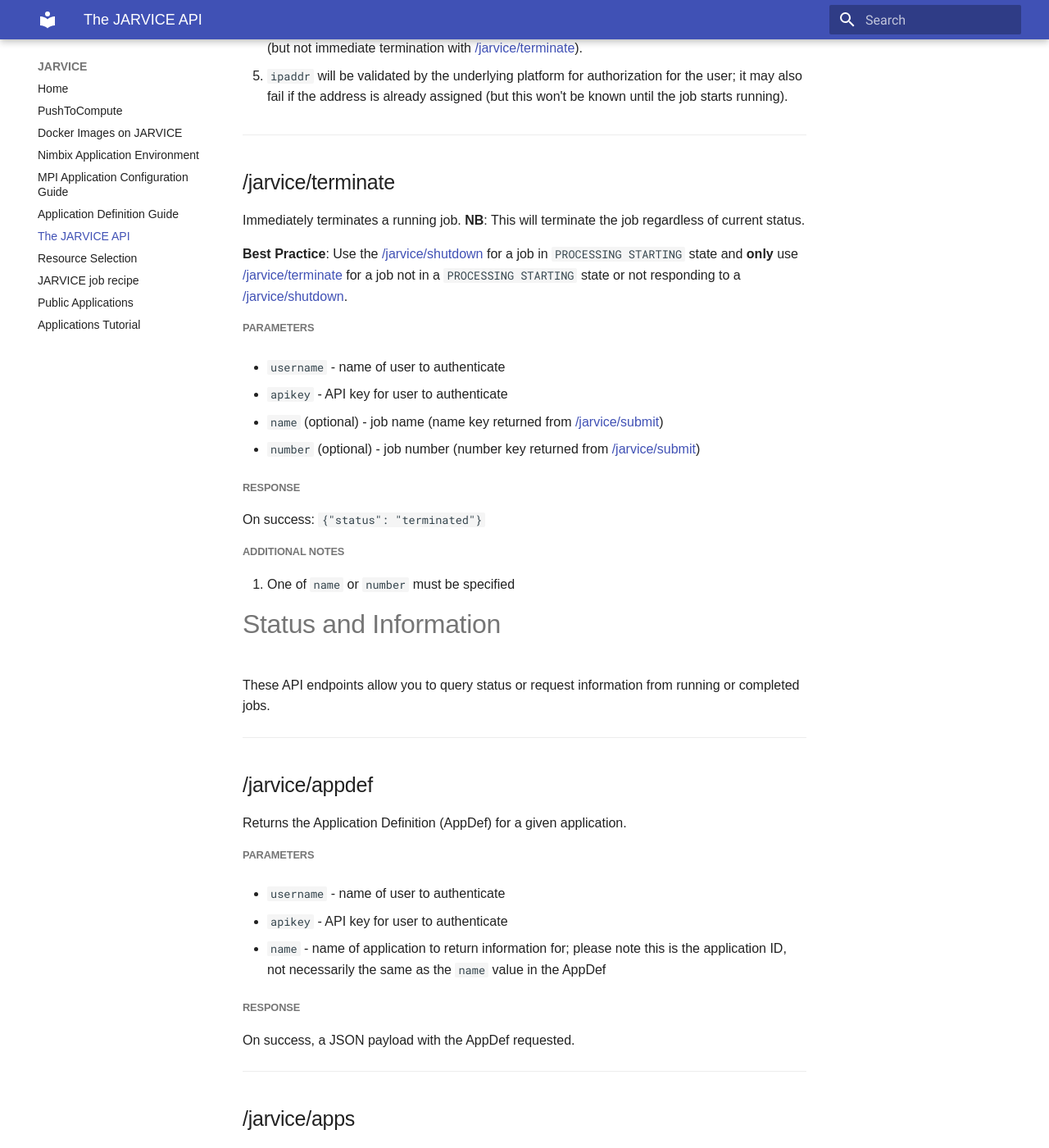
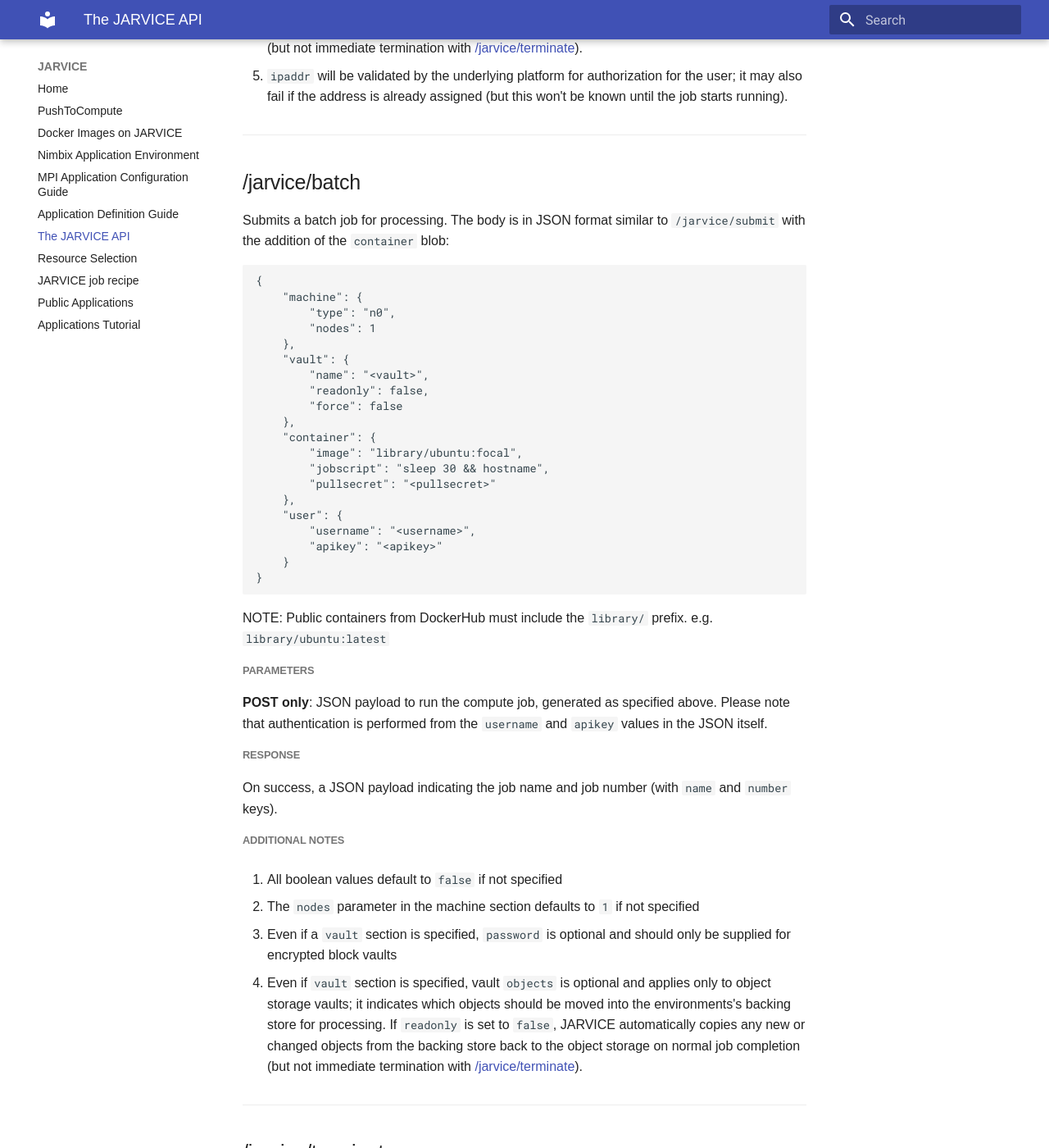
Before and after one commit to nimbix/jardoc, an MkDocs documentation site: the page built from docs/api.md, in a window 1280 px wide and 1400 px high, scrolled down 4284 px. Shown: the whole window at 82% size. Built offline with MkDocs 1.6.1 and Material for MkDocs 9.7.7, drawn with Linux system fonts in a browser that asks for light colours.

Commit message:
add /jarvice/batch
Signed-off-by: Kenneth Hill <ken.hill@nimbix.net>

````diff
--- a/docs/api.md
+++ b/docs/api.md
@@ -144,6 +144,54 @@
 
 5. ```ipaddr``` will be validated by the underlying platform for authorization for the user; it may also fail if the address is already assigned (but this won't be known until the job starts running).
 
+---
+## /jarvice/batch
+
+Submits a batch job for processing. The body is in JSON format similar to ```/jarvice/submit``` with the addition of the ```container``` blob:
+
+```json
+{
+    "machine": {
+        "type": "n0",
+        "nodes": 1
+    },
+    "vault": {
+        "name": "<vault>",
+        "readonly": false,
+        "force": false
+    },
+    "container": {
+        "image": "library/ubuntu:focal",
+        "jobscript": "sleep 30 && hostname",
+        "pullsecret": "<pullsecret>"
+    },
+    "user": {
+        "username": "<username>",
+        "apikey": "<apikey>"
+    }
+}
+```
+
+NOTE: Public containers from DockerHub must include the ```library/``` prefix. e.g. ```library/ubuntu:latest```
+
+
+##### Parameters
+
+**POST only**: JSON payload to run the compute job, generated as specified above.  Please note that authentication is performed from the ```username``` and ```apikey``` values in the JSON itself.
+
+##### Response
+
+On success, a JSON payload indicating the job name and job number (with ```name``` and ```number``` keys).
+
+##### Additional Notes
+
+1. All boolean values default to ```false``` if not specified
+
+2. The ```nodes``` parameter in the machine section defaults to ```1``` if not specified
+
+3. Even if a ```vault``` section is specified, ```password``` is optional and should only be supplied for encrypted block vaults
+
+4. Even if ```vault``` section is specified, vault ```objects``` is optional and applies only to object storage vaults; it indicates which objects should be moved into the environments's backing store for processing. If ```readonly``` is set to ```false```, JARVICE automatically copies any new or changed objects from the backing store back to the object storage on normal job completion (but not immediate termination with [/jarvice/terminate](#jarviceterminate)).
 
 ---
 ## /jarvice/terminate
````
